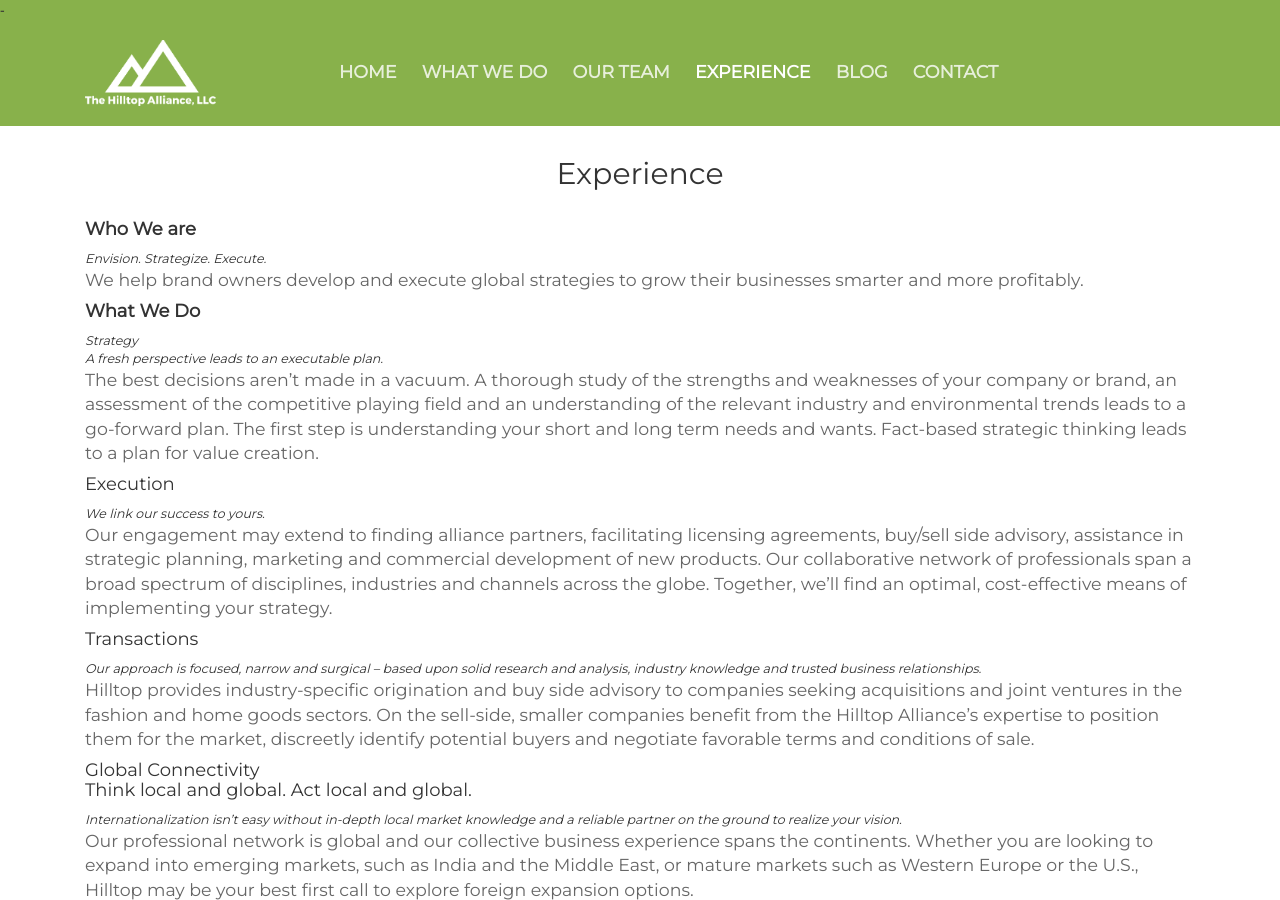
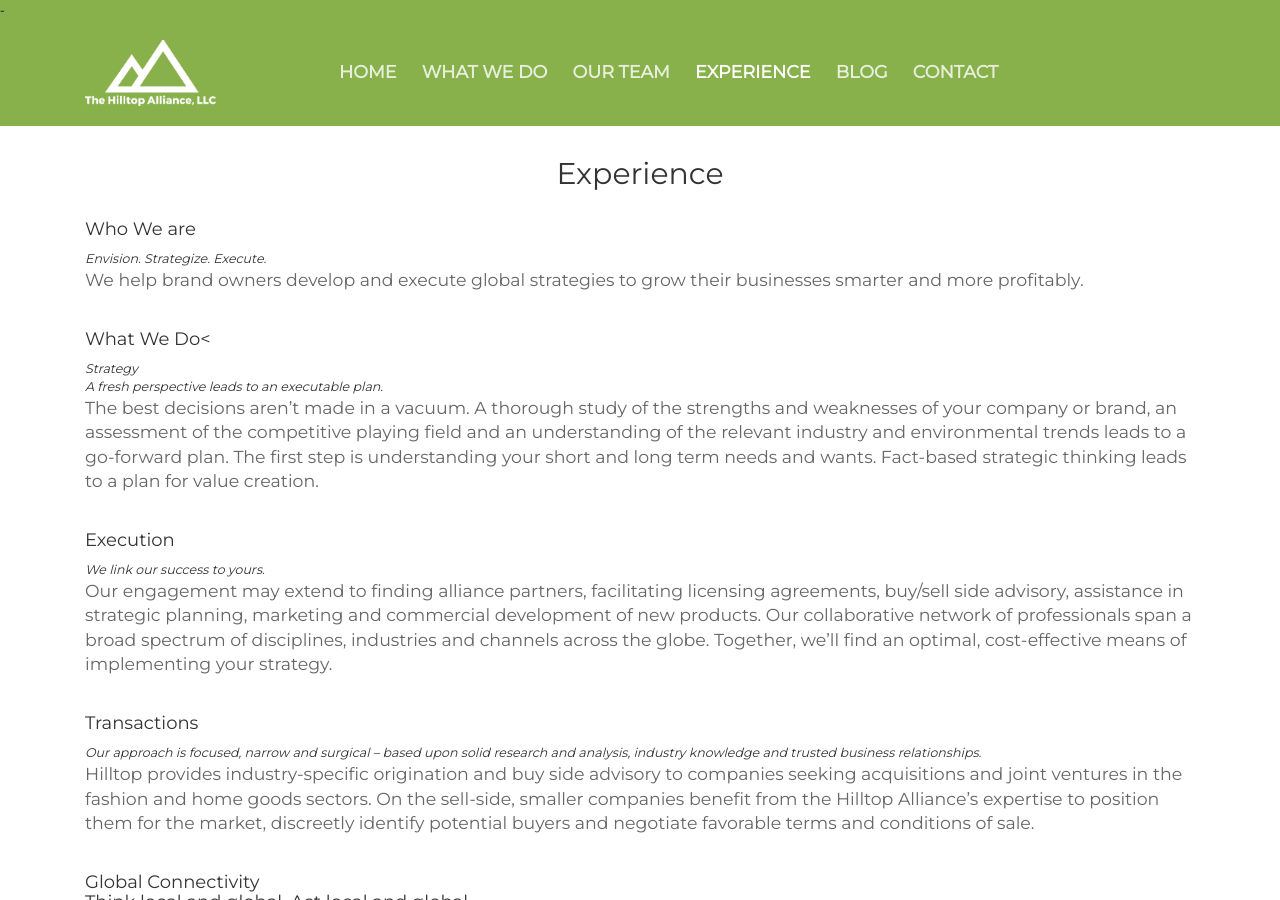
Before and after one commit to Freelance-Repos/Hilltop-Alliance, a Jekyll site: the page built from clients.html, in a window 1280 px wide and 900 px high. Built offline with Jekyll 4.4.1, drawn with Linux system fonts in a browser that asks for light colours.

```diff
--- a/clients.html
+++ b/clients.html
@@ -12,7 +12,7 @@ description: ''
 <div>
 
    <h4 class="editable">
-   	<b>Who We are</b>
+   	Who We are
    </h4>
    <i class="editable">Envision. Strategize. Execute. </i>
 </div>
@@ -23,11 +23,11 @@ description: ''
    	We help brand owners develop and execute global strategies to grow their businesses smarter and more profitably.
    </p>
 
-<!-- 	<br> -->
+	<br>
 
 
    <h4 class="editable">
-   	<b>What We Do</b>
+   	What We Do<
    </h4>
    <i class="editable">Strategy <br />
       A fresh perspective leads to an executable plan.</i>
@@ -39,7 +39,9 @@ description: ''
    <p class="editable">
    	The best decisions aren&rsquo;t made in a vacuum. A thorough study of the strengths and weaknesses of your company or brand, an assessment of the competitive playing field and an understanding of the relevant industry and environmental trends leads to a go-forward plan. The first step is understanding your short and long term needs and wants. Fact-based strategic thinking leads to a plan for value creation.
    </p>
-<!-- <br> -->
+
+<br>
+
    <h4 class="editable">
    	Execution
    </h4>
@@ -51,7 +53,7 @@ description: ''
    <p class="editable">
    	Our engagement may extend to finding alliance partners, facilitating licensing agreements, buy/sell side advisory, assistance in strategic planning, marketing and commercial development of new products. Our collaborative network of professionals span a broad spectrum of disciplines, industries and channels across the globe. Together, we&rsquo;ll find an optimal, cost-effective means of implementing your strategy.
    </p>
-<!-- <br> -->
+<br>
    <h4 class="editable">
    	Transactions
    </h4>
@@ -66,7 +68,7 @@ description: ''
    	Hilltop provides industry-specific origination and buy side advisory to companies seeking acquisitions and joint ventures in the fashion and home goods sectors. On the sell-side, smaller companies benefit from the Hilltop Alliance&rsquo;s expertise to position them for the market, discreetly identify potential buyers and negotiate favorable terms and conditions of sale.
    </p>
 
-<!-- <br> -->
+<br>
 
    <h4 class="editable">
    	Global Connectivity<br />Think local and global. Act local and global.
```
